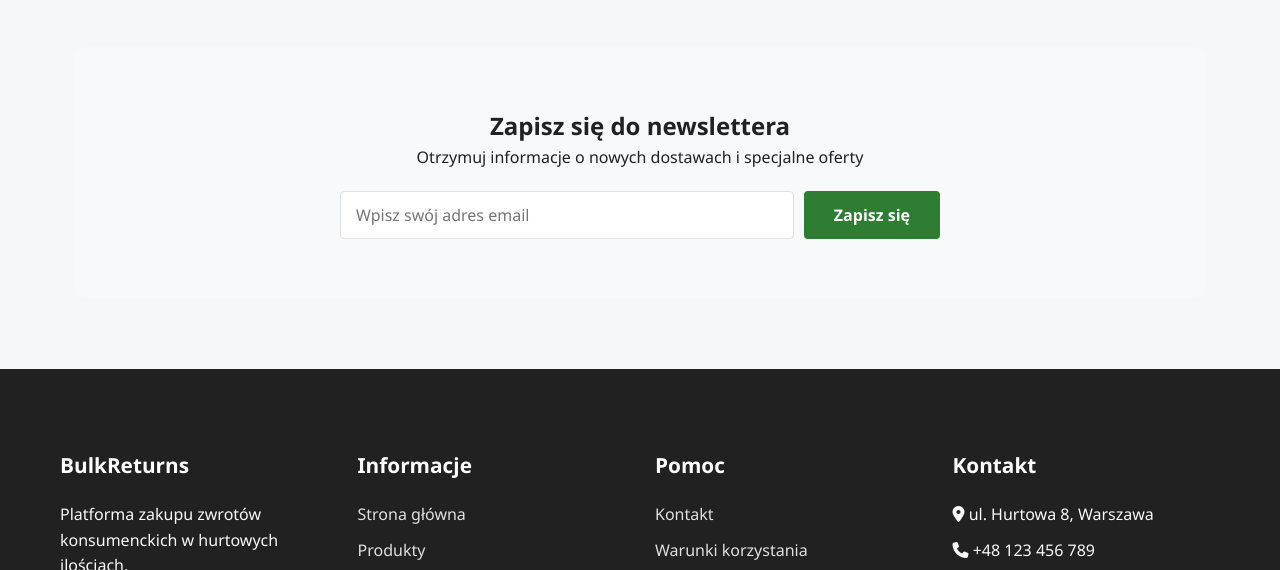
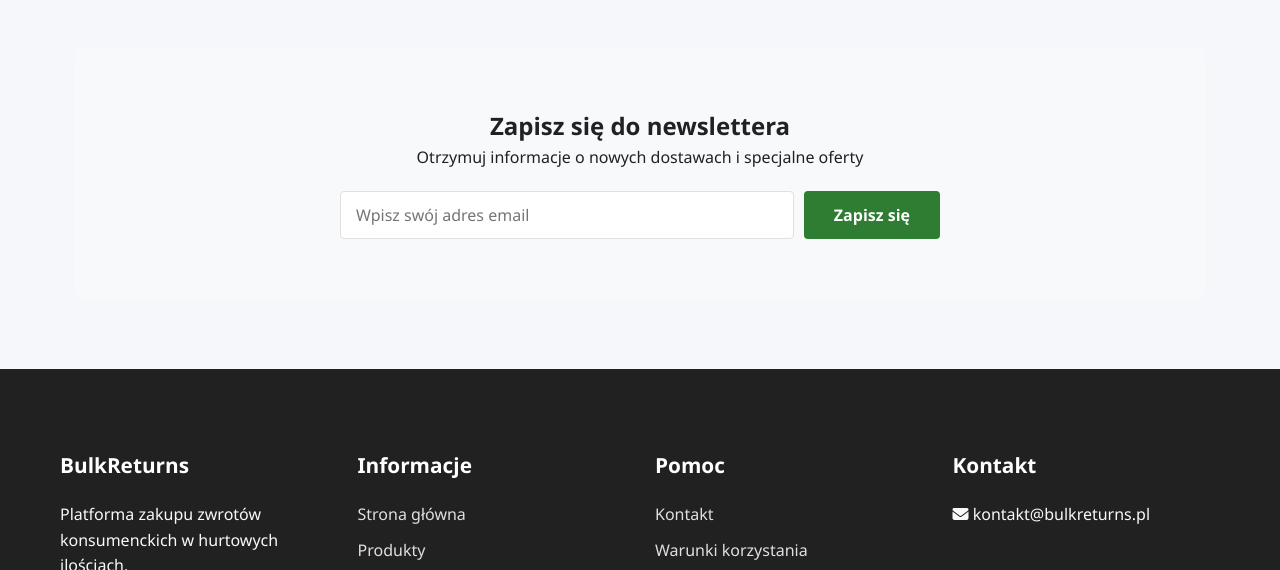
Before and after one commit to iluxiii/web2, a website: page public/index.html in a window 1280 px wide. Shown: the part 2132-2702 px from the top of the page. Drawn offline with Linux system fonts and the light colour scheme.

Commit message:
Update footer.html

```diff
--- a/public/footer.html
+++ b/public/footer.html
@@ -29,8 +29,6 @@
     <div class="footer-column">
       <h3>Kontakt</h3>
       <ul class="footer-links">
-        <li><i class="fas fa-map-marker-alt"></i> ul. Hurtowa 8, Warszawa</li>
-        <li><i class="fas fa-phone"></i> +48 123 456 789</li>
         <li><i class="fas fa-envelope"></i> kontakt@bulkreturns.pl</li>
       </ul>
     </div>
```
